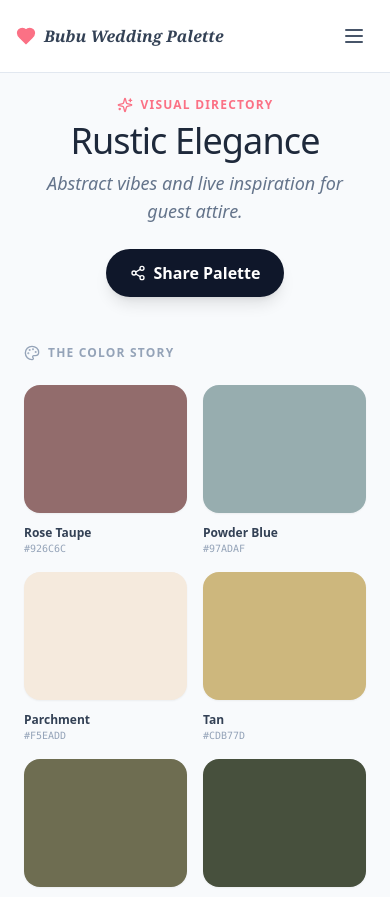
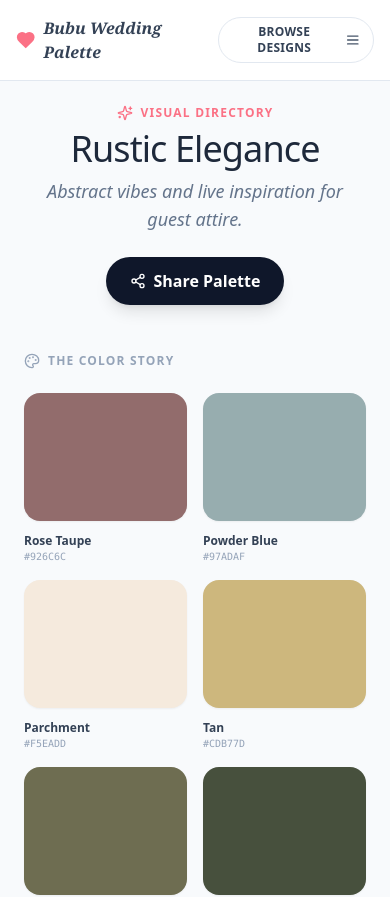
Before and after one commit to Bosco98/wedding-color-palette, a React (Vite) app: page / in a window 390 px wide. Shown: the top 897 px of the page. Built offline with nearby package versions, Linux system fonts and the light colour scheme.

Commit message:
Refactor MobilePaletteNav button styling and content

```diff
--- a/src/components/organisms/MobilePaletteNav.tsx
+++ b/src/components/organisms/MobilePaletteNav.tsx
@@ -32,13 +32,14 @@ export const MobilePaletteNav = ({
         </div>
         <button
           onClick={onToggleMenu}
-          className="rounded-md p-2 hover:bg-slate-100"
+          className="inline-flex items-center gap-2 rounded-full border border-slate-200 bg-white px-3 py-1.5 text-xs font-semibold uppercase tracking-wide text-slate-700 hover:bg-slate-100"
           aria-label={isOpen ? 'Close palette menu' : 'Open palette menu'}
           aria-expanded={isOpen}
           aria-controls="mobile-palette-menu"
           title={isOpen ? 'Close menu' : 'Open menu'}
         >
-          {isOpen ? <X className="h-6 w-6 text-slate-600" /> : <Menu className="h-6 w-6 text-slate-600" />}
+          <span>{isOpen ? 'Close Designs' : 'Browse Designs'}</span>
+          {isOpen ? <X className="h-4 w-4 text-slate-600" /> : <Menu className="h-4 w-4 text-slate-600" />}
         </button>
       </div>
 
```
